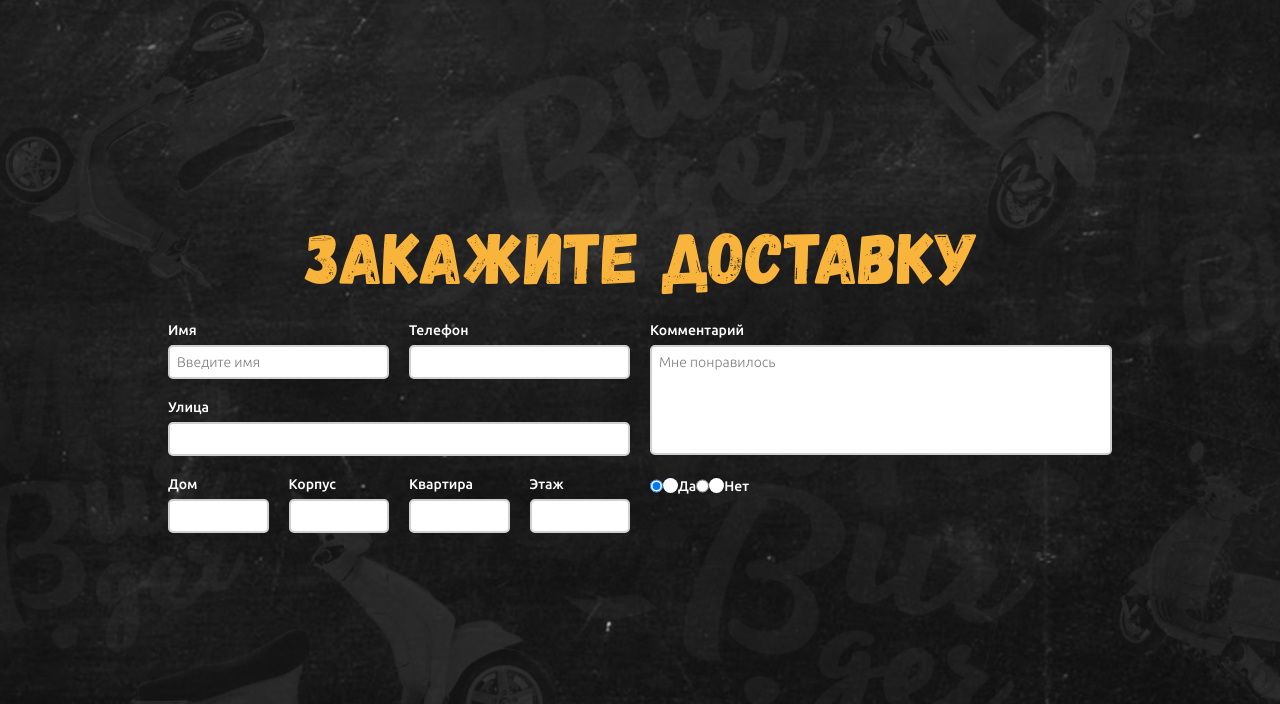
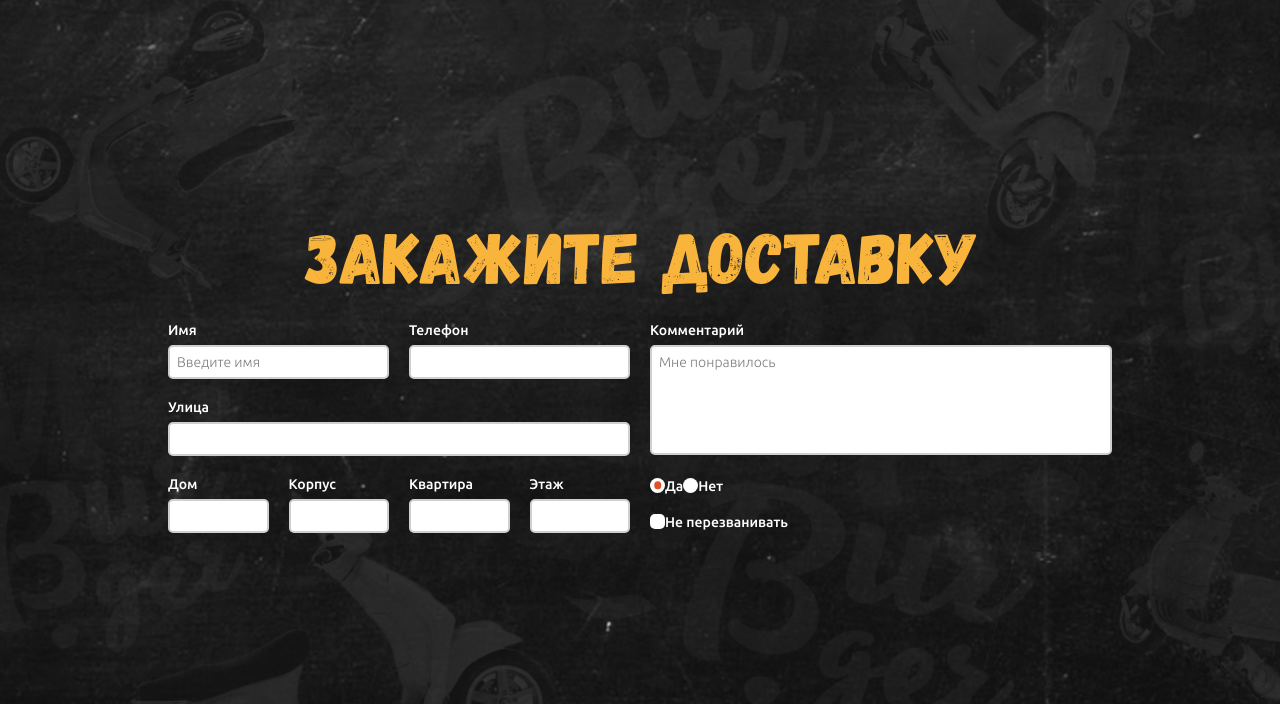
Before and after one commit to 6Vovchan9/Hamburger, a plain HTML site: page docs/index.html in a window 1280 px wide. Shown: the part 3224-3928 px from the top of the page. Drawn offline with Linux system fonts and the light colour scheme.

Commit message:
Stage_14

```diff
--- a/docs/css/main.scss
+++ b/docs/css/main.scss
@@ -363,8 +363,15 @@
     }
 }
 
+.form__inline-block {
+    display: flex;
+    flex-direction: row-reverse;
+}
+
 .form__block-title {
     padding-bottom: 7px;
+    // white-space: nowrap;
+
 }
 
 .form__block-input {
@@ -399,11 +406,63 @@
     }
 }
 
+.form__controls-real-radio {
+    display: none;
+}
+
 .form__controls-fake-radio {
     width: 15px;
     height: 15px;
     border-radius: 50%;
     background-color: #fff;
+    position: relative;
+}
+
+.form__controls-fake-radio:before {
+    position: absolute;
+    top: 50%;
+    left: 50%;
+    transform: translate(-50%,-50%);
+
+    content: "";
+    width: 0px;
+    height: 0px;
+    border-radius: 50%;
+    background-color: $red;
+}
+
+.form__controls-real-radio:checked ~ .form__controls-fake-radio:before {
+    width: 7.5px;
+    height: 7.5px;
+}
+
+.form__checkbox-real {
+    display: none;
+}
+
+.form__checkbox-fake {
+    width: 15px;
+    height: 15px;
+    background-color: #fff;
+    position: relative;
+    border-radius: 5px;
+}
+
+.form__checkbox-fake:before {
+    content: "";
+    display: none;
+    width: 11px;
+    height: 9px;
+    position: absolute;
+    top: 50%;
+    left: 50%;
+    transform: translate(-50%, -50%);
+    background: center center no-repeat;
+    background-image: url('../img/order/checkbox.png');
+}
+
+.form__checkbox-real:checked ~ .form__checkbox-fake:before {
+    display: initial;
 }
 
 @media (max-width: 992px) {
--- a/docs/css/menu.scss
+++ b/docs/css/menu.scss
@@ -29,7 +29,8 @@
         color: $yellow;
     }
     .menu-acco__content {
-        width: 40vw;
+        max-width: 40vw;
+        width: 100%;
         padding: 10% 10%;
     }
 }
--- a/docs/index.html
+++ b/docs/index.html
@@ -336,35 +336,35 @@
                             <div class="form__row">
                                 <label class="form__block">
                                     <div class="form__block-title">Имя</div>
-                                    <input type="text" placeholder="Введите имя" class="form__block-input">
+                                    <input name="client_name" type="text" placeholder="Введите имя" class="form__block-input">
                                 </label>
                                 <label class="form__block">
                                     <div class="form__block-title">Телефон</div>
-                                    <input type="text" class="form__block-input">
+                                    <input name="client_phone" type="text" class="form__block-input">
                                 </label>
                             </div>
                             <div class="form__row">
                                 <label class="form__block">
                                     <div class="form__block-title">Улица</div>
-                                    <input type="text" class="form__block-input">
+                                    <input name="client_street" type="text" class="form__block-input">
                                 </label>
                             </div>
                             <div class="form__row">
                                 <label class="form__block">
                                     <div class="form__block-title">Дом</div>
-                                    <input type="text" class="form__block-input">
+                                    <input name="client_house" type="text" class="form__block-input">
                                 </label>
                                 <label class="form__block">
                                     <div class="form__block-title">Корпус</div>
-                                    <input type="text" class="form__block-input">
+                                    <input name="client_house-building" type="text" class="form__block-input">
                                 </label>
                                 <label class="form__block">
                                     <div class="form__block-title">Квартира</div>
-                                    <input type="text" class="form__block-input">
+                                    <input name="client_flat" type="text" class="form__block-input">
                                 </label>
                                 <label class="form__block">
                                     <div class="form__block-title">Этаж</div>
-                                    <input type="text" class="form__block-input">
+                                    <input name="client_floor" type="text" class="form__block-input">
                                 </label>
                             </div>
                         </div>
@@ -372,22 +372,29 @@
                             <div class="form__row">
                                 <label class="form__block">
                                     <div class="form__block-title">Комментарий</div>
-                                    <textarea name="comment" placeholder="Мне понравилось" class="form__block-input form__block-input--comment"></textarea>
+                                    <textarea name="client_comment" placeholder="Мне понравилось" class="form__block-input form__block-input--comment"></textarea>
                                 </label>
                             </div>
                             <div class="form__row">
                                 <div class="form__controls">
                                     <label class="form__controls-btn">
-                                        <input type="radio" name="photo" value="yes" checked class="form__controls-real-radio">
+                                        <input type="radio" name="cash/card" value="cash" checked class="form__controls-real-radio">
                                         <div class="form__controls-fake-radio"></div>
                                         <div class="form__controls-btn-title">Да</div>
                                     </label>
                                     <label class="form__controls-btn">
-                                        <input type="radio" name="photo" value="no" class="form__controls-real-radio">
+                                        <input type="radio" name="cash/card" value="card" class="form__controls-real-radio">
                                         <div class="form__controls-fake-radio"></div>
                                         <div class="form__controls-btn-title">Нет</div>
                                     </label>
                                 </div>
+                            </div>
+                            <div class="form__row">
+                                <label class="form__inline-block">
+                                    <div class="form__checkbox-title">Не перезванивать</div>
+                                    <input name="recall" value="no" type="checkbox" class="form__checkbox-real">
+                                    <div class="form__checkbox-fake"></div>
+                                </label>
                             </div>
                         </div>
                     </div>
```
Also changed, not shown: docs/css/style.css, docs/img/order/checkbox.png (added), 4 other files.
